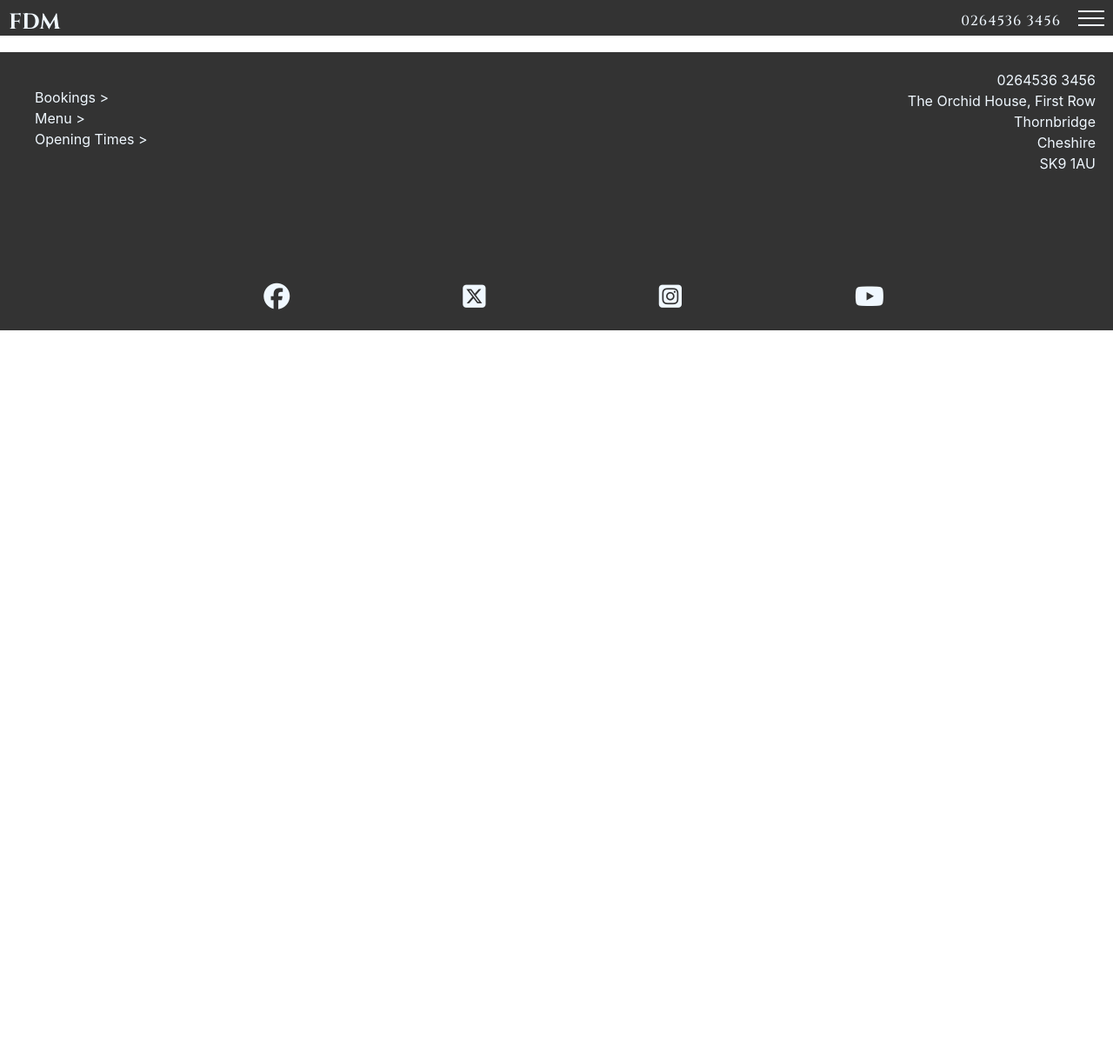
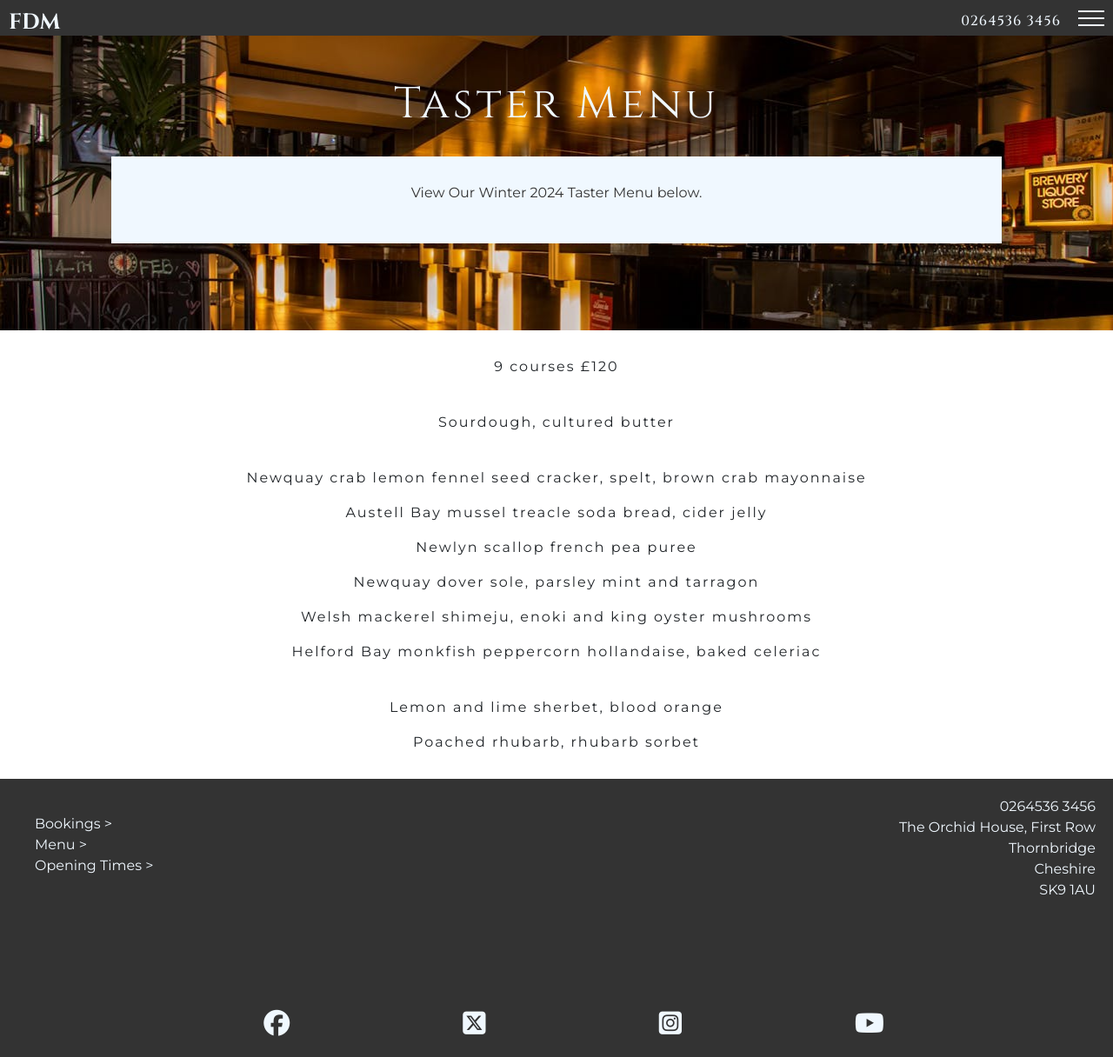
Before and after one commit to P-Worthington/Fruits-de-mer, a Flask app: page /menu in a window 1280 px wide. Shown: the whole page at 87% size. Before the commit the page ends 380 px from the top, so only its background shows below. Run offline with Flask 3, Linux system fonts and the light colour scheme; some libraries are stand-ins or nearby versions; some web fonts are replaced.

Commit message:
add content to menu html page

```diff
--- a/static/css/style.css
+++ b/static/css/style.css
@@ -1,6 +1,10 @@
 @import url('https://fonts.googleapis.com/css2?family=Cinzel:wght@400..900&display=swap');
 @import url('https://fonts.googleapis.com/css2?family=Baskervville+SC&display=swap');
 @import url('https://fonts.googleapis.com/css2?family=Baskervville+SC&family=Montserrat:ital,wght@0,100..900;1,100..900&display=swap');
+
+body {
+    font-family:"Montserrat", sans-serif;
+}
 
 /*menu bar styling*/
 .outer-header {
@@ -486,10 +490,34 @@ footer {
     padding-right: 10px;
 }
 
-.times {
+.alt-page-content {
     text-align: center;
     margin-top: 30px;
     margin-bottom: 30px;
     font-family: "Montserrat", sans-serif;
     letter-spacing: 2px;
 }
+
+/*menu page styling*/
+
+.alt-hero-box {
+    width: 80%;
+    margin-left: 10%;
+    margin-right: 10%;
+    background-color: aliceblue;
+    height: fit-content;
+    margin-top: 30px;
+    padding-top: 30px;
+    padding-bottom: 30px;
+    text-align: center;
+}
+
+.alt-hero-box > p {
+    color: #333;
+}
+
+.reduce-width {
+    width: 80%;
+    margin-left: 10%;
+    margin-right: 10%;
+}
--- a/templates/menu.html
+++ b/templates/menu.html
@@ -1,4 +1,34 @@
 {% extends "base.html" %}
 {% block content %}
 
+<div class="opening-container">
+    <div class="alt-hero bookings">
+        <div class="title title-light">
+            <h2 class="alt-headings">Taster Menu</h2>
+
+            <div class="alt-hero-box">
+                <p>View Our Winter 2024 Taster Menu below.</p>
+                <p></p>
+            </div>
+        </div>
+    </div>
+</div>
+
+<!--https://uksm.blob.core.windows.net/cloud/restaurants/17009/menus/onr-sample-tasting-feb24_11032024105511.pdf-->
+<div class="alt-page-content reduce-width">
+    <p>9 courses £120</p>
+    <br>
+    <p>Sourdough, cultured butter</p>
+    <br>
+    <p>Newquay crab lemon fennel seed cracker, spelt, brown crab mayonnaise</p>
+    <p>Austell Bay mussel treacle soda bread, cider jelly</p>
+    <p>Newlyn scallop french pea puree</p>
+    <p>Newquay dover sole, parsley mint and tarragon</p>
+    <p>Welsh mackerel shimeju, enoki and king oyster mushrooms</p>
+    <p>Helford Bay monkfish peppercorn hollandaise, baked celeriac</p>
+    <br>
+    <p>Lemon and lime sherbet, blood orange</p>
+    <p>Poached rhubarb, rhubarb sorbet</p>
+</div>
+
 {% endblock %}
--- a/templates/opening.html
+++ b/templates/opening.html
@@ -14,7 +14,7 @@
     </div>
 </div>
 
-<div class="times">
+<div class="alt-page-content">
     <p>Monday: 1200-2200</p>
     <p>Tuesday: 1200-2200</p>
     <p>Wednesday: 1200-2200</p>
```
